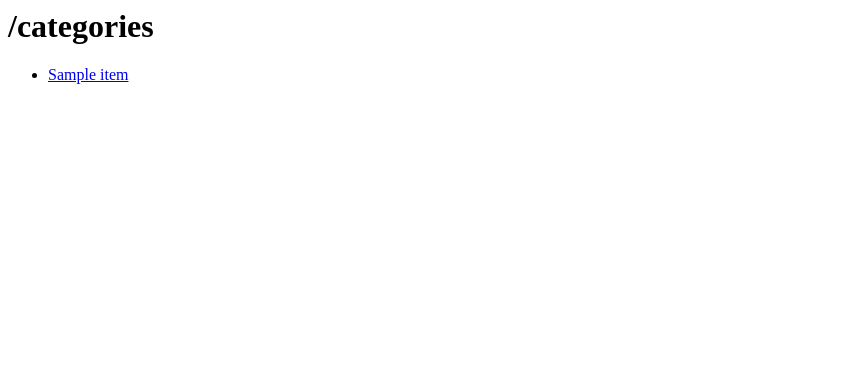
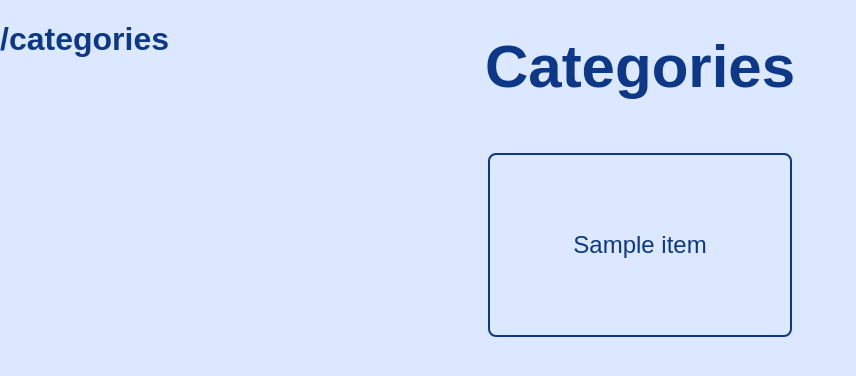
Before and after one commit to AntWarden81/CS61AWorkshop, a Flask app: page /categories in a window 1280 px wide. Shown: the top 376 px of the page, without its empty margins (0-856 px from the left). Run offline with Flask 2, Linux system fonts and the light colour scheme; a database or web service that is not in the repository returns one stand-in record (values such as "Sample title"); data that the repository does not hold is empty.

Commit message:
add basic styling

```diff
--- a/part3/app.py
+++ b/part3/app.py
@@ -11,7 +11,7 @@ def index(name=None):
 
 @app.route('/categories')
 def categories():
-    categories = requests.get('http://jservice.io/api/categories/', data={'count': 10})
+    categories = requests.get('http://jservice.io/api/categories/', data={'count': 6})
     categories_json = categories.json()
     return render_template('categories.html', **locals())
 
--- /dev/null
+++ b/part3/static/style.css
@@ -0,0 +1,103 @@
+body {
+	background-color: #dbe8ff;
+	color: #0c3887;
+	text-align: center;
+	font-family: 'Arial';
+}
+
+a {
+	text-decoration: none;
+}
+
+.extra-content {
+	position: fixed;
+	top: 0;
+	left: 0;
+}
+
+.title, .header {
+	font-size: 60px;
+}
+
+.title {
+	margin-top: 30vh;
+}
+
+.header {
+	margin-top: 4vh;
+	margin-bottom: 4vh;
+}
+
+.sub-header {
+	font-size: 40px;
+	width: 80vw;
+	margin: auto;
+	margin-top: 20vh;
+	margin-bottom: 10vh;
+}
+
+.bold-header {
+	font-weight: 600;
+}
+
+.button {
+	font-size: 20px;
+	color: #0c3887;
+	background-color: transparent;
+	padding: 14px 18px;
+	border: 2px solid #0c3887;
+	border-radius: 8px;
+	margin: 8px;
+	display: inline-block;
+	transition: all 0.3s;
+	--webkit-transition: all 0.3s;
+}
+
+.button:hover {
+	background-color: #0c3887;
+	color: #dbe8ff;
+}
+
+.category-container {
+	display: flex;
+	flex-wrap: wrap;
+	justify-content: space-around;
+	width: 90vw;
+	margin: auto;
+}
+
+.category-box {
+	border: 2px solid #0c3887;
+	width: 300px;
+	height: 180px;
+	margin: 20px 20px;
+	border-radius: 8px;
+	transition: all 0.3s;
+	--webkit-transition: all 0.3s;
+	color: #0c3887;
+}
+
+.category-box:hover {
+	background-color: #0c3887;
+	color: #dbe8ff;
+}
+
+.category-text {
+	position: relative;
+	top: 50%;
+	transform: translateY(-50%);
+	margin: 0;
+	font-size: 24px;
+}
+
+.answer-info {
+	display: inline;
+	font-size: 20px;
+	margin-top: 10px;
+	margin-bottom: 30px;
+}
+
+.input:hover {
+	color: #0c3887;
+	background-color: transparent;
+}
--- a/part3/templates/categories.html
+++ b/part3/templates/categories.html
@@ -1,6 +1,12 @@
-<h1>/categories</h1>
-<ul>
+<link rel="stylesheet" href="{{ url_for('static', filename='style.css') }}">
+<h1 class="extra-content">/categories</h1>
+<h1 class="header">Categories</h1>
+<div class="category-container">
 {% for category in categories_json %}
-  <li><a href="/category/{{category.id}}">{{category.title}}</a></li>
+  <a href="/category/{{category.id}}">
+  	<div class="category-box">
+  		<p class="category-text">{{category.title}}</p>
+  	</div>
+  </a>
 {% endfor %}
-</ul>
+</div>
```
Also changed, not shown: part3/templates/answer.html (+8 -6 lines), part3/templates/index.html (+5 -4 lines), part3/templates/question.html (+6 -5 lines).
